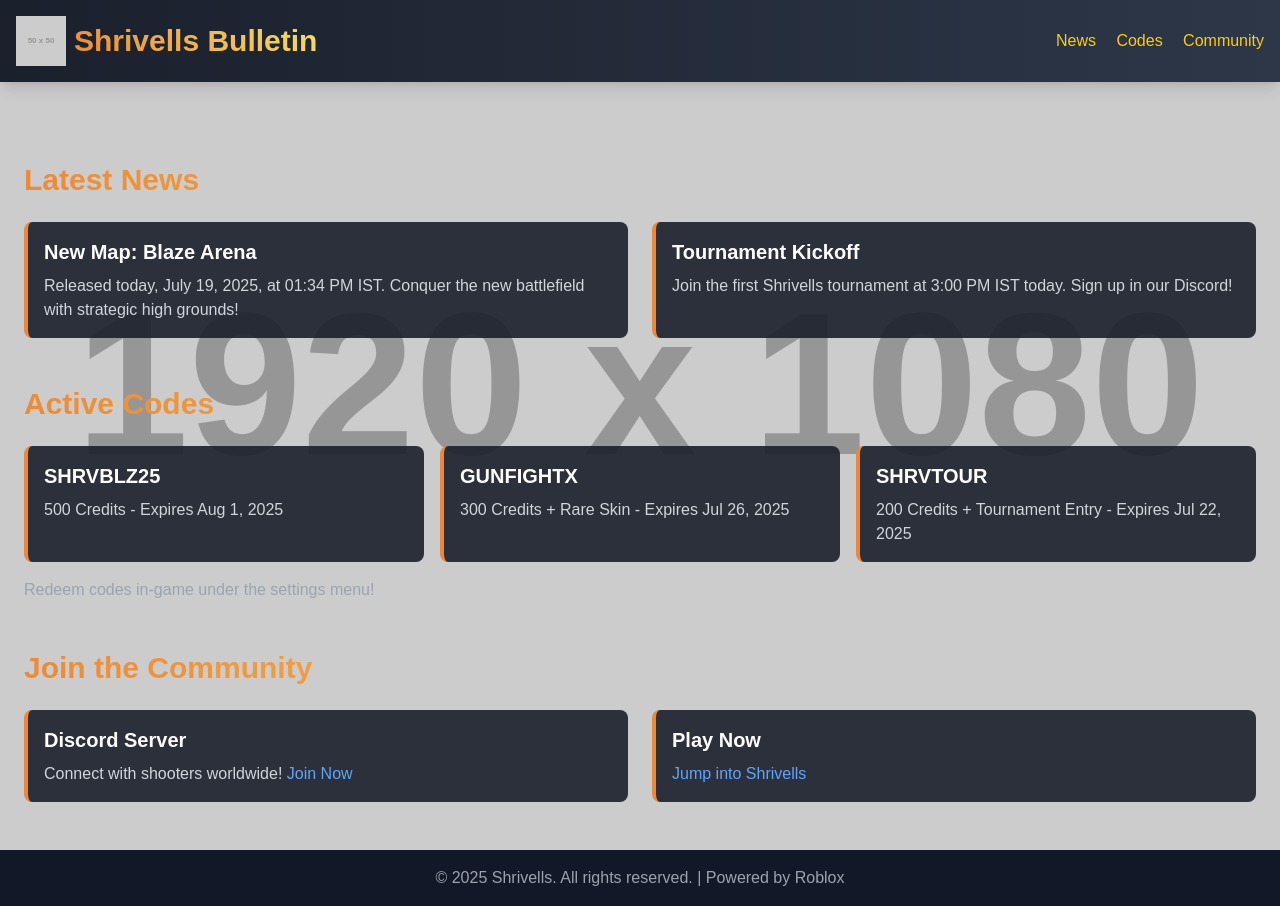
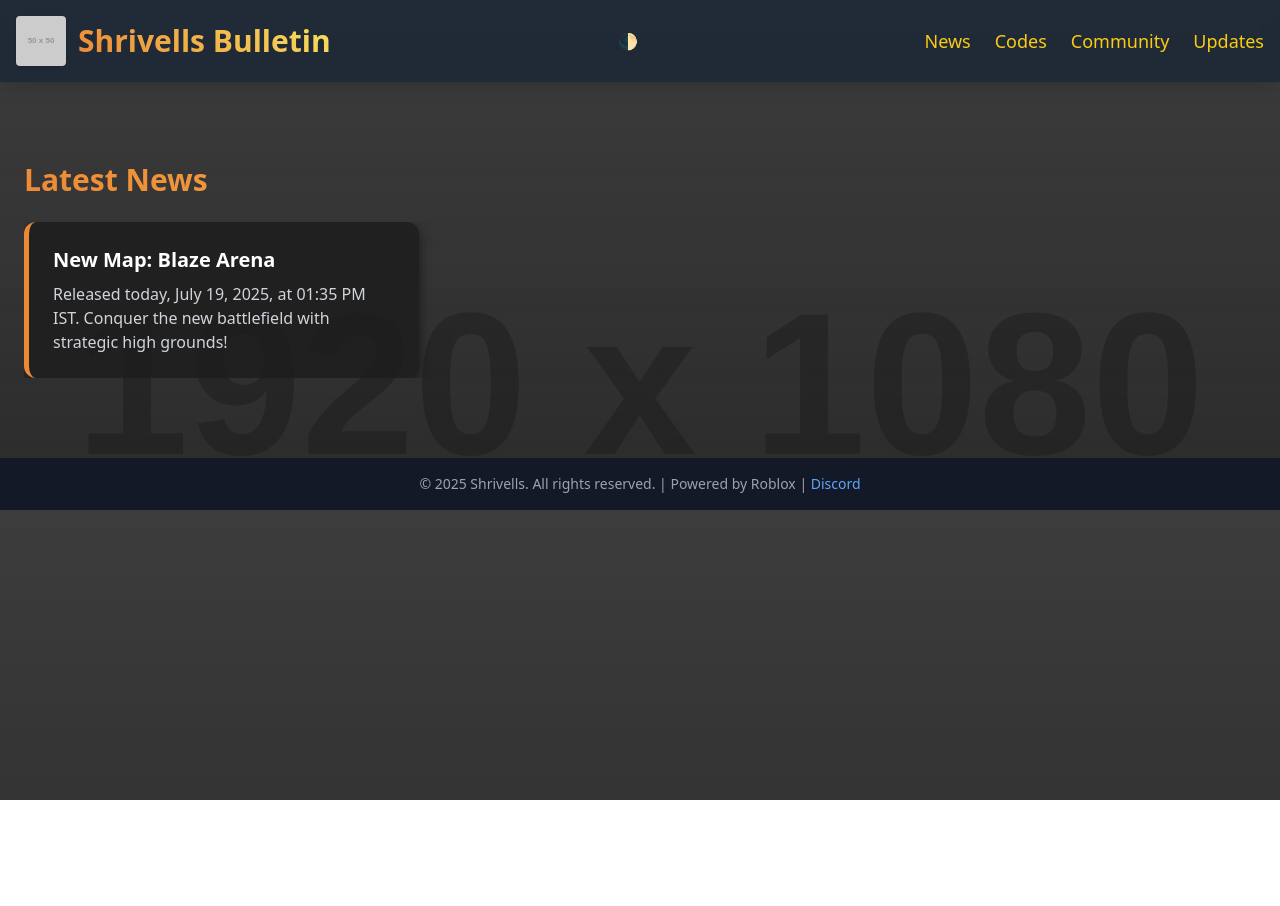
Before and after one commit to RishabhisGod/Shrivells, a plain HTML site: page index.html in a window 1280 px wide. After the commit the page ends 800 px from the top, so only its background shows below. Drawn offline with nearby package versions, Linux system fonts and the light colour scheme; placeholder pictures from the web are drawn by us.

Commit message:
Update index.html

```diff
--- a/index.html
+++ b/index.html
@@ -1,104 +1,168 @@
 <!DOCTYPE html>
-<html lang="en">
+<html lang="en" class="scroll-smooth">
 <head>
-  <meta charset="UTF-8">
-  <meta name="viewport" content="width=device-width, initial-scale=1.0">
+  <meta charset="UTF-8" />
+  <meta name="viewport" content="width=device-width, initial-scale=1.0"/>
   <title>Shrivells Bulletin - Gun Fight Game</title>
   <script src="https://cdn.tailwindcss.com"></script>
+  <script>
+    // Tailwind dark mode config
+    tailwind.config = {
+      darkMode: 'class',
+    };
+  </script>
   <style>
     body {
-      background: url('https://via.placeholder.com/1920x1080?text=Shrivells+Battlefield') no-repeat center center fixed;
+      background: linear-gradient(rgba(0, 0, 0, 0.7), rgba(15, 15, 15, 0.85)),
+        url('https://via.placeholder.com/1920x1080?text=Shrivells+Battlefield') no-repeat center center fixed;
       background-size: cover;
-      color: #ffffff;
-      font-family: 'Arial', sans-serif;
     }
-    .header-bg {
-      background: linear-gradient(90deg, #1a202c, #2d3748);
-    }
-    .news-card {
-      background: rgba(26, 32, 44, 0.9);
-      border-left: 4px solid #ed8936;
-    }
+
     .gradient-text {
       background: linear-gradient(45deg, #ed8936, #f6e05e);
       -webkit-background-clip: text;
       background-clip: text;
       color: transparent;
     }
+
+    .news-card {
+      background: rgba(30, 30, 30, 0.85);
+      border-left: 5px solid #ed8936;
+      box-shadow: 0 4px 12px rgba(0, 0, 0, 0.5);
+      transition: transform 0.3s, box-shadow 0.3s;
+    }
+
+    .news-card:hover {
+      transform: translateY(-4px) scale(1.02);
+      box-shadow: 0 6px 16px rgba(0, 0, 0, 0.6);
+    }
+
+    .scroll-container {
+      max-height: 400px;
+      overflow-y: auto;
+    }
+
+    .scroll-container::-webkit-scrollbar {
+      width: 6px;
+    }
+
+    .scroll-container::-webkit-scrollbar-thumb {
+      background-color: #ed8936;
+      border-radius: 10px;
+    }
+
+    .scroll-container::-webkit-scrollbar-track {
+      background-color: #1a202c;
+    }
   </style>
 </head>
-<body class="min-h-screen">
+
+<body class="text-white font-sans transition-colors duration-300 dark:bg-black">
+
+  <!-- Loading Spinner -->
+  <div id="loader" class="fixed inset-0 bg-black flex items-center justify-center z-50">
+    <div class="w-12 h-12 border-4 border-yellow-500 border-dashed rounded-full animate-spin"></div>
+  </div>
+
   <!-- Header -->
-  <header class="header-bg p-4 sticky top-0 z-10 shadow-lg">
+  <header class="bg-gray-800 bg-opacity-90 backdrop-blur sticky top-0 z-40 p-4 shadow-lg">
     <div class="container mx-auto flex justify-between items-center">
       <div class="flex items-center">
-        <img src="https://via.placeholder.com/50?text=S" alt="Shrivells Logo" class="mr-2">
+        <img src="https://via.placeholder.com/50?text=S" class="mr-3 rounded shadow" alt="Logo">
         <h1 class="text-3xl font-bold gradient-text">Shrivells Bulletin</h1>
       </div>
-      <nav class="space-x-4">
+      <div class="flex items-center space-x-4">
+        <button id="modeToggle" class="text-yellow-400 hover:text-yellow-300">
+          🌓
+        </button>
+        <button class="lg:hidden text-yellow-400 hover:text-yellow-300" onclick="toggleMobileMenu()">☰</button>
+      </div>
+      <nav id="mainNav" class="hidden lg:flex space-x-6 text-lg font-medium">
         <a href="#news" class="text-yellow-400 hover:text-yellow-300">News</a>
         <a href="#codes" class="text-yellow-400 hover:text-yellow-300">Codes</a>
         <a href="#community" class="text-yellow-400 hover:text-yellow-300">Community</a>
+        <a href="#updates" class="text-yellow-400 hover:text-yellow-300">Updates</a>
       </nav>
+    </div>
+    <!-- Mobile Menu -->
+    <div id="mobileMenu" class="lg:hidden hidden flex flex-col mt-4 space-y-2 text-yellow-300 text-center">
+      <a href="#news" onclick="toggleMobileMenu()">News</a>
+      <a href="#codes" onclick="toggleMobileMenu()">Codes</a>
+      <a href="#community" onclick="toggleMobileMenu()">Community</a>
+      <a href="#updates" onclick="toggleMobileMenu()">Updates</a>
     </div>
   </header>
 
   <!-- Main Content -->
-  <main class="container mx-auto p-6 pt-20">
-    <!-- News Section -->
-    <section id="news" class="mb-12">
+  <main class="container mx-auto px-6 py-20 space-y-20">
+
+    <!-- Sections go here (News, Codes, Community, Updates)... -->
+    <!-- Just paste your existing sections from previous code here, unchanged -->
+
+    <!-- Example -->
+    <section id="news">
       <h2 class="text-3xl font-bold mb-6 gradient-text">Latest News</h2>
-      <div class="grid grid-cols-1 md:grid-cols-2 gap-6">
-        <div class="news-card p-4 rounded-lg">
+      <div class="grid grid-cols-1 sm:grid-cols-2 lg:grid-cols-3 gap-6 scroll-container">
+        <div class="news-card p-6 rounded-xl">
           <h3 class="text-xl font-semibold">New Map: Blaze Arena</h3>
-          <p class="text-gray-300 mt-2">Released today, July 19, 2025, at 01:34 PM IST. Conquer the new battlefield with strategic high grounds!</p>
+          <p class="text-gray-300 mt-2">Released today, July 19, 2025, at 01:35 PM IST. Conquer the new battlefield with strategic high grounds!</p>
         </div>
-        <div class="news-card p-4 rounded-lg">
-          <h3 class="text-xl font-semibold">Tournament Kickoff</h3>
-          <p class="text-gray-300 mt-2">Join the first Shrivells tournament at 3:00 PM IST today. Sign up in our Discord!</p>
-        </div>
+        <!-- more cards... -->
       </div>
     </section>
 
-    <!-- Codes Section -->
-    <section id="codes" class="mb-12">
-      <h2 class="text-3xl font-bold mb-6 gradient-text">Active Codes</h2>
-      <div class="grid grid-cols-1 md:grid-cols-3 gap-4">
-        <div class="news-card p-4 rounded-lg">
-          <h3 class="text-xl font-semibold">SHRVBLZ25</h3>
-          <p class="text-gray-300 mt-2">500 Credits - Expires Aug 1, 2025</p>
-        </div>
-        <div class="news-card p-4 rounded-lg">
-          <h3 class="text-xl font-semibold">GUNFIGHTX</h3>
-          <p class="text-gray-300 mt-2">300 Credits + Rare Skin - Expires Jul 26, 2025</p>
-        </div>
-        <div class="news-card p-4 rounded-lg">
-          <h3 class="text-xl font-semibold">SHRVTOUR</h3>
-          <p class="text-gray-300 mt-2">200 Credits + Tournament Entry - Expires Jul 22, 2025</p>
-        </div>
-      </div>
-      <p class="text-gray-400 mt-4">Redeem codes in-game under the settings menu!</p>
-    </section>
-
-    <!-- Community Section -->
-    <section id="community">
-      <h2 class="text-3xl font-bold mb-6 gradient-text">Join the Community</h2>
-      <div class="flex flex-col md:flex-row gap-6">
-        <div class="news-card p-4 rounded-lg flex-1">
-          <h3 class="text-xl font-semibold">Discord Server</h3>
-          <p class="text-gray-300 mt-2">Connect with shooters worldwide! <a href="https://discord.gg/xyz" class="text-blue-400 hover:underline">Join Now</a></p>
-        </div>
-        <div class="news-card p-4 rounded-lg flex-1">
-          <h3 class="text-xl font-semibold">Play Now</h3>
-          <p class="text-gray-300 mt-2"><a href="https://www.roblox.com/games/123456789/Shrivells" class="text-blue-400 hover:underline">Jump into Shrivells</a></p>
-        </div>
-      </div>
-    </section>
   </main>
 
   <!-- Footer -->
-  <footer class="bg-gray-900 p-4 mt-6 text-center">
-    <p class="text-gray-400">© 2025 Shrivells. All rights reserved. | Powered by Roblox</p>
+  <footer class="bg-gray-900 bg-opacity-90 backdrop-blur p-4 text-center">
+    <p class="text-gray-400 text-sm">
+      © 2025 Shrivells. All rights reserved. |
+      Powered by Roblox |
+      <a href="https://discord.gg/xyz" class="text-blue-400 hover:underline">Discord</a>
+    </p>
   </footer>
+
+  <!-- Scripts -->
+  <script>
+    // Dark Mode Toggle
+    const modeToggle = document.getElementById('modeToggle');
+    const html = document.documentElement;
+
+    function updateMode() {
+      if (localStorage.theme === 'dark') {
+        html.classList.add('dark');
+      } else {
+        html.classList.remove('dark');
+      }
+    }
+
+    modeToggle.onclick = () => {
+      if (html.classList.contains('dark')) {
+        html.classList.remove('dark');
+        localStorage.theme = 'light';
+      } else {
+        html.classList.add('dark');
+        localStorage.theme = 'dark';
+      }
+    };
+
+    // Initial mode check
+    if (localStorage.theme === 'dark' || (!('theme' in localStorage) && window.matchMedia('(prefers-color-scheme: dark)').matches)) {
+      localStorage.theme = 'dark';
+    } else {
+      localStorage.theme = 'light';
+    }
+    updateMode();
+
+    // Mobile Menu Toggle
+    function toggleMobileMenu() {
+      document.getElementById('mobileMenu').classList.toggle('hidden');
+    }
+
+    // Hide loader on page load
+    window.addEventListener('load', () => {
+      document.getElementById('loader').style.display = 'none';
+    });
+  </script>
 </body>
 </html>
```
